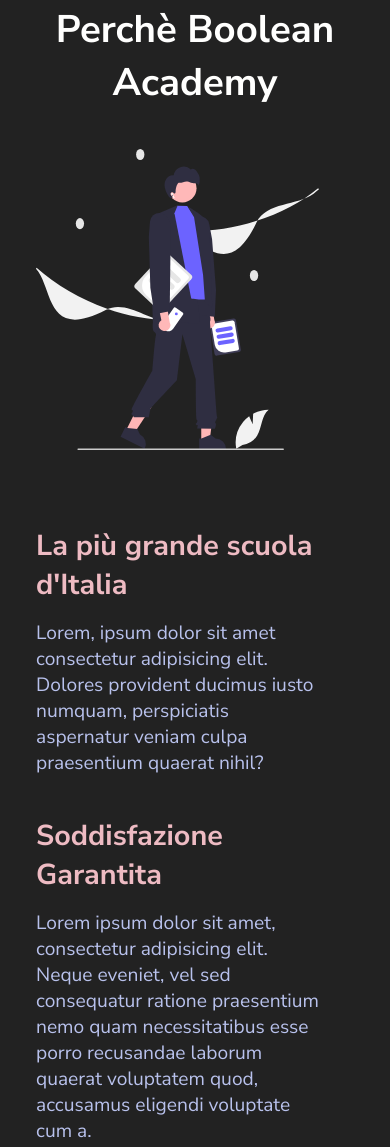
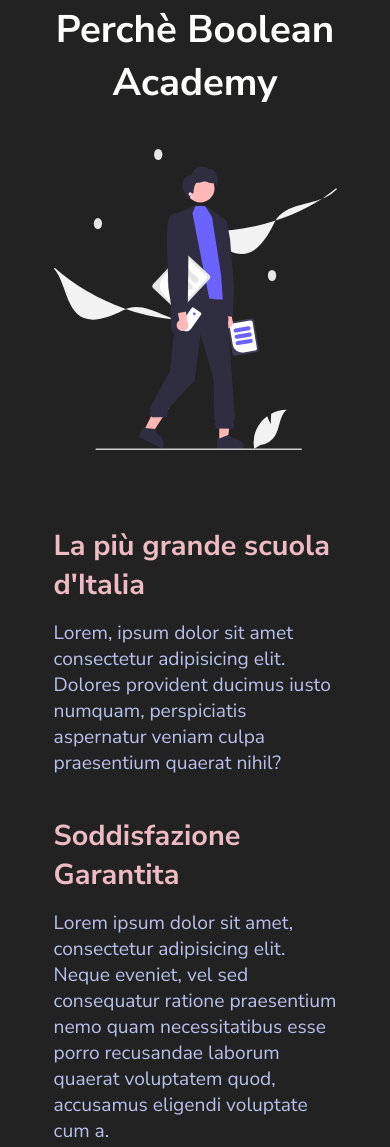
Before and after one commit to coluccifrancesco/html-css-resp-wannabe, a plain HTML site: page EX2-repsonsive-wannabe-starter/index.html in a window 390 px wide. Shown: the part 3218-4365 px from the top of the page. Drawn offline with Linux system fonts and the light colour scheme.

Commit message:
Adj margin bottom mobile (non visto da correzione)

```diff
--- a/EX2-repsonsive-wannabe-starter/css/style.css
+++ b/EX2-repsonsive-wannabe-starter/css/style.css
@@ -220,10 +220,11 @@
 
     .why-us .col-left{
         width: 90%;
-        margin-bottom: 70px;
+        margin: 0 auto 70px;
     }
 
     .why-us .col-right{
         width: 90%;
+        margin: 0 auto;
     }
 }
```
